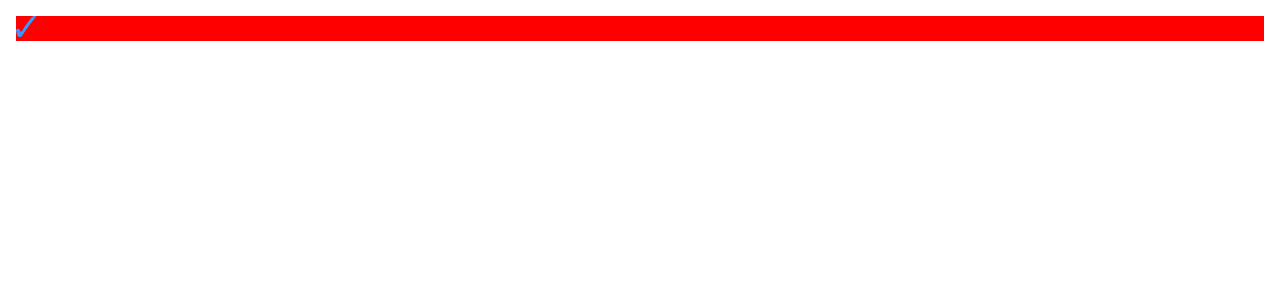
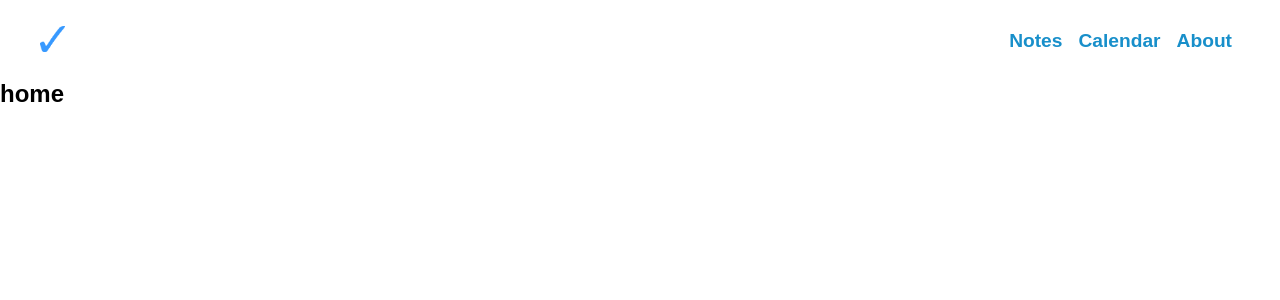
Before and after one commit to chelsiatong/Check-It, a React (Create React App) app: page / in a window 1280 px wide. Shown: the top 300 px of the page. Built offline with nearby package versions, Linux system fonts and the light colour scheme.

Commit message:
completed header

```diff
--- a/src/App.js
+++ b/src/App.js
@@ -1,21 +1,21 @@
 import Header from './components/header/header';
-// import Home from './pages/home';
-// import Notes from './components/notes/notes';
-// import Calendar from './components/calendar/calendar';
-// import About from './components/about/about';
-import { BrowserRouter as Router, Route, Switch } from 'react-router-dom';
+import Home from './pages/home';
+import Notes from './components/notes/notes';
+import Calendar from './components/calendar/calendar';
+import About from './components/about/about';
+import { BrowserRouter, Route, Switch } from 'react-router-dom';
 
 function App() {
   return (
-    <Router>
+    <BrowserRouter>
       <Header />
       <Switch>
-        {/* <Route path='/' exact component={Home} /> */}
-        {/* <Route path='/notes' component={Notes} />
+        <Route path='/' exact component={Home} />
+        <Route path='/notes' component={Notes} />
         <Route path='/calendar' component={Calendar} />
-        <Route path='/about' component={About} /> */}
+        <Route path='/about' component={About} />
       </Switch>
-    </Router>
+    </BrowserRouter>
 
   );
 }
--- a/src/components/about/about.js
+++ b/src/components/about/about.js
@@ -0,0 +1,11 @@
+import './about.scss';
+
+function About() {
+    return (
+        <div>
+            <h1></h1>
+        </div>
+    )
+}
+
+export default About;
--- a/src/components/about/about.scss
+++ b/src/components/about/about.scss
@@ -0,0 +1,3 @@
+@use '../../styles/partials/global';
+@use '../../styles/partials/mixins';
+@use '../../styles/partials/variables';
--- a/src/components/calendar/calendar.js
+++ b/src/components/calendar/calendar.js
@@ -0,0 +1,11 @@
+import './calendar.scss';
+
+function Calendar() {
+    return (
+        <div>
+            <h1>calendar</h1>
+        </div>
+    )
+}
+
+export default Calendar;
--- a/src/components/calendar/calendar.scss
+++ b/src/components/calendar/calendar.scss
@@ -0,0 +1,3 @@
+@use '../../styles/partials/global';
+@use '../../styles/partials/mixins';
+@use '../../styles/partials/variables';
--- a/src/components/header/header.js
+++ b/src/components/header/header.js
@@ -1,10 +1,21 @@
 import './header.scss';
 import NavLogo from '../../assets/logo/nav-logo.png';
+import { Link, NavLink, useLocation } from 'react-router-dom';
 
-function Header() {
+function Header(props) {
+    const { pathname } = useLocation();
     return (
-        <header className="header" >
-            <img className="header__logo" src={NavLogo} alt="nav-logo" ></img>
+        <header className="header">
+            <Link to="/">
+                <img className="header__logo" src={NavLogo} alt="nav-logo" ></img></Link>
+            <div className="header__nav" >
+                <NavLink to="/notes"
+                    className="header__logo--link" activeClassName="header__logo--active" isActive={() => ["/notes"].includes(pathname)}>Notes</NavLink>
+                <NavLink to="/calendar"
+                    className="header__logo--link" activeClassName="header__logo--active" isActive={() => ["/calendar"].includes(pathname)}>Calendar</NavLink>
+                <NavLink to="/about"
+                    className="header__logo--link" activeClassName="header__logo--active" isActive={() => ["/about"].includes(pathname)} >About</NavLink>
+            </div>
         </header>
     )
 }
--- a/src/components/header/header.scss
+++ b/src/components/header/header.scss
@@ -1,11 +1,74 @@
 @use '../../styles/partials/global';
 @use '../../styles/partials/mixins';
+@use '../../styles/partials/variables';
+
+a {
+    text-decoration: none;
+}
 
 .header {
-    background-color: red;
+    padding: 0.4rem 0.8rem 0;
+    background-color: white;
+    display: flex;
+    justify-content: space-between;
+
+    @include mixins.tablet {
+        padding: 0.5rem 1.5rem 0;
+    }
+
+    @include mixins.desktop {
+        padding: 0.8rem 2.5rem 0;
+    }
 
     &__logo {
-        width: 20px;
+        margin-top: 0.8rem;
+        width: 18px;
+
+        @include mixins.tablet {
+            width: 20px;
+        }
+
+        @include mixins.desktop {
+            width: 25px;
+        }
+
+        &--link {
+            margin-top: 0.6rem;
+            font-size: 1rem;
+            color: variables.$Main-Blue;
+            padding: 0.5rem;
+            font-size: 0.8rem;
+            background-color: transparent;
+            border-radius: 1rem;
+
+            @include mixins.tablet {
+                font-size: 1rem;
+            }
+
+            @include mixins.desktop {
+                font-size: 1.2rem;
+            }
+
+            &:hover {
+                background-color: variables.$Main-Blue;
+                color: variables.$White;
+                padding: 0.5rem;
+            }
+        }
+
+        &--active {
+            background-color: variables.$Orange-Accent;
+            border-radius: 1rem;
+            padding: 0.5rem;
+
+        }
+
+    }
+
+    &__nav {
+        display: flex;
+        font-weight: 600;
+
     }
 
 
--- a/src/components/notes/notes.js
+++ b/src/components/notes/notes.js
@@ -0,0 +1,11 @@
+import './notes.scss';
+
+function Notes() {
+    return (
+        <div>
+            <h1>notes</h1>
+        </div>
+    )
+}
+
+export default Notes;
--- a/src/components/notes/notes.scss
+++ b/src/components/notes/notes.scss
@@ -0,0 +1,3 @@
+@use '../../styles/partials/global';
+@use '../../styles/partials/mixins';
+@use '../../styles/partials/variables';
--- a/src/pages/home.js
+++ b/src/pages/home.js
@@ -1,13 +1,16 @@
-// import './home.scss';
+import './home.scss';
 
 
-// function Home() {
-//     return (
-//         <div>
-//             hello!
-//         </div>
+function Home() {
+    return (
+        <section>
+            <div>
+                <h1>home</h1>
+            </div>
+        </section>
 
-//     );
-// }
 
-// export default Home;
+    );
+}
+
+export default Home;
--- a/src/styles/partials/_global.scss
+++ b/src/styles/partials/_global.scss
@@ -8,7 +8,7 @@
 }
 
 body {
-    margin: 1rem;
+    margin: 0;
     font-family: sans-serif;
     font-weight: 400;
 
--- a/src/styles/partials/_variables.scss
+++ b/src/styles/partials/_variables.scss
@@ -0,0 +1,4 @@
+
+$Main-Blue: #188fca;
+$White: #ffffff;
+$Orange-Accent: #E08D40;
```
Also changed, not shown: src/assets/logo/calendar-logo.png (deleted), src/assets/logo/notes-logo.png (deleted).
